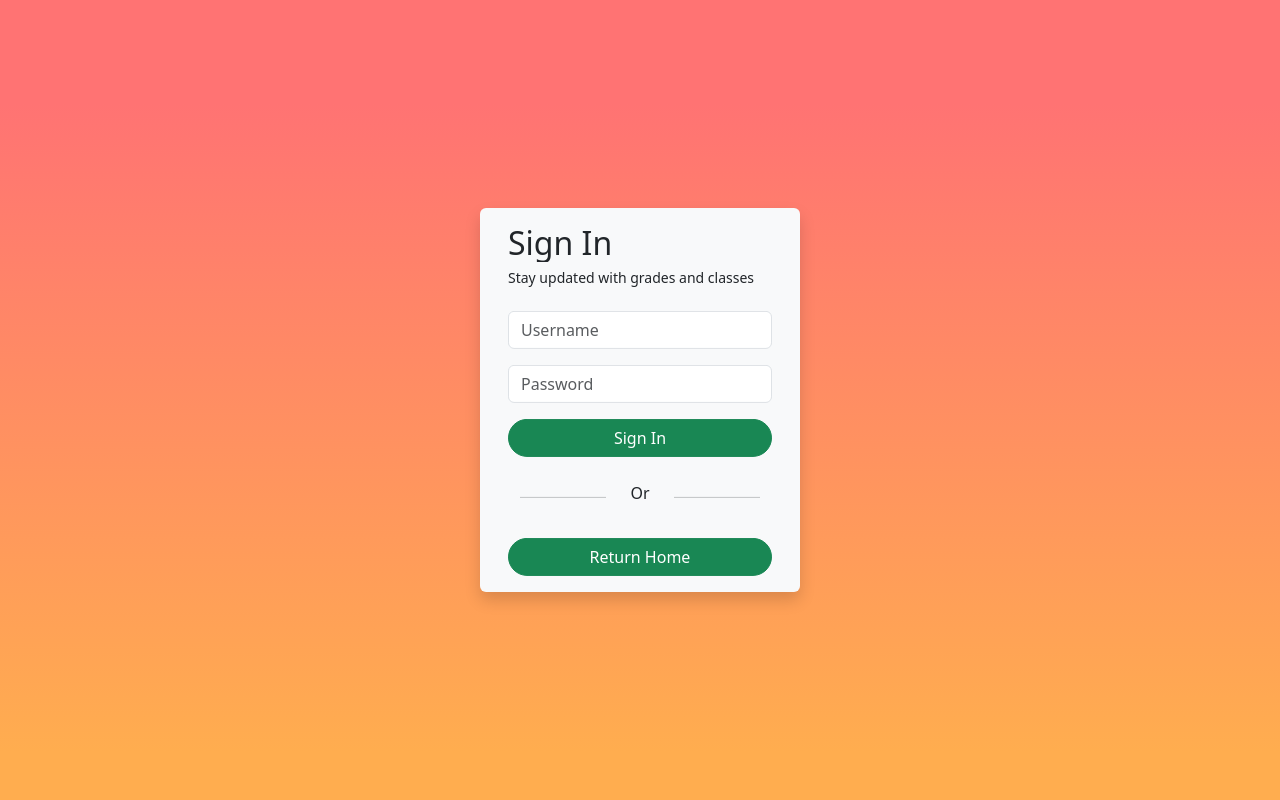
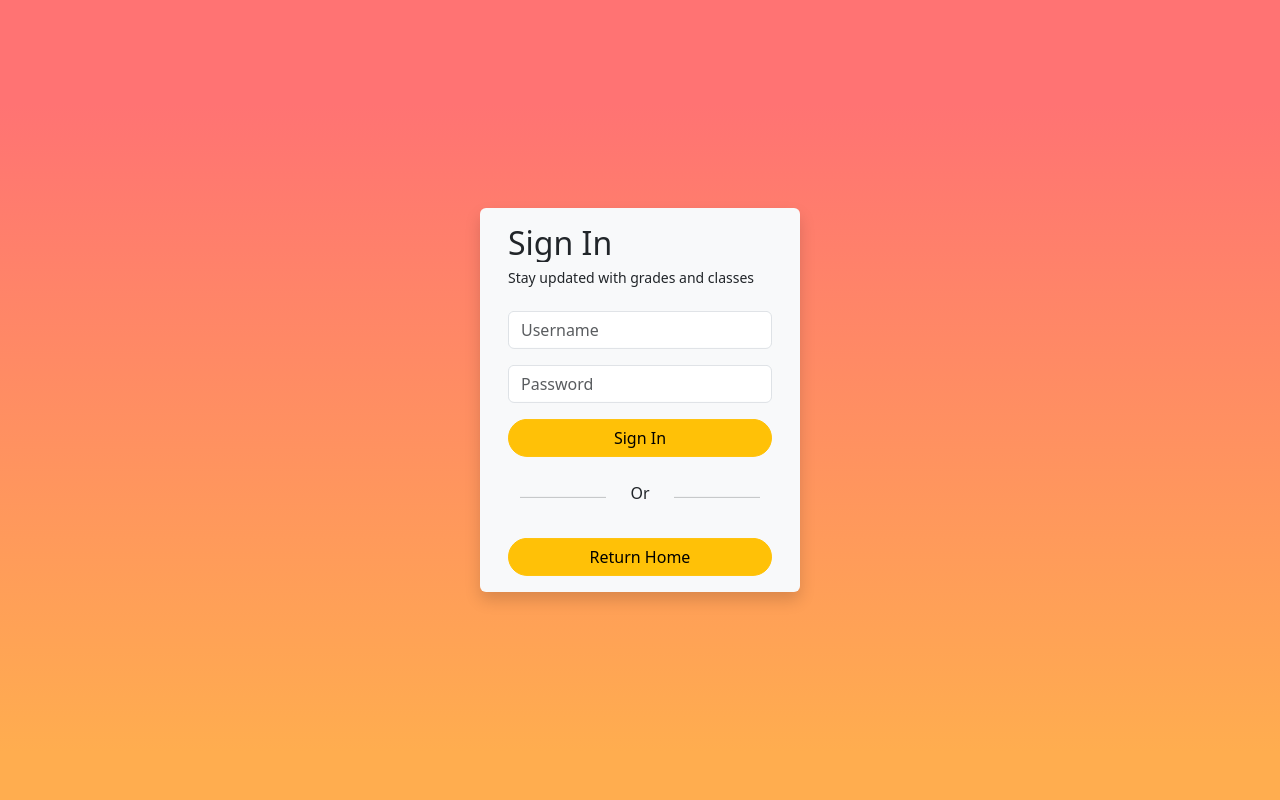
Before and after one commit to Olamide-Treasure/School-System, a Flask app: page /userlogin in a window 1280 px wide. Run offline with Flask 2, Linux system fonts and the light colour scheme.

Commit message:
button color change

```diff
--- a/static/home.css
+++ b/static/home.css
@@ -1,4 +1,4 @@
-* {
+html{
     overflow-y:hidden;
 }
 
--- a/templates/home.html
+++ b/templates/home.html
@@ -45,7 +45,7 @@
             and creating a foundation for lifelong learning. Join our vibrant community of students and faculty and start your journey to a brighter future today.</p>
           <p>Learn more about how to become a student below.</p>
           <p class="lead">
-            <a class="btn btn-success" href="#" role="button">Apply</a>
+            <a class="btn btn-warning" href="#" role="button">Apply</a>
           </p>
         </div>
       </div>
--- a/templates/login.html
+++ b/templates/login.html
@@ -17,7 +17,7 @@
   <!-- Error Prompt -->
   <div class="container mt-5 w-50">
     {% for category, message in get_flashed_messages(with_categories=true) %}
-        <div class="alert alert-dismissible alert-warning fade show mb-5" role="alert">
+        <div class="alert alert-info alert-dismissible fade show mb-5" role="alert">
             {{message}}
             <button type="button" class="btn-close" aria-label="Close" data-dismiss="alert" data-bs-dismiss="alert"></button>
         </div>
@@ -38,7 +38,7 @@
           </div>
 
           <div class="d-grid">
-              <button class="btn btn-success rounded-5" type="submit">Sign In</button>
+              <button class="btn btn-warning rounded-5" type="submit">Sign In</button>
           </div>
       </form>
 
@@ -51,7 +51,7 @@
       </div>
 
       <div class="d-grid">
-        <a class="btn btn-success rounded-5" href="/">Return Home</a>
+        <a class="btn btn-warning rounded-5" href="/">Return Home</a>
       </div>
     </div>
   </div>
```
